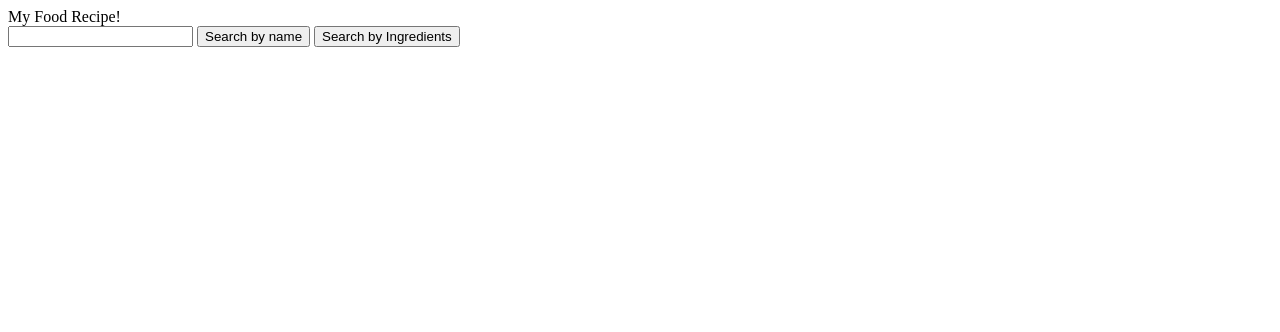
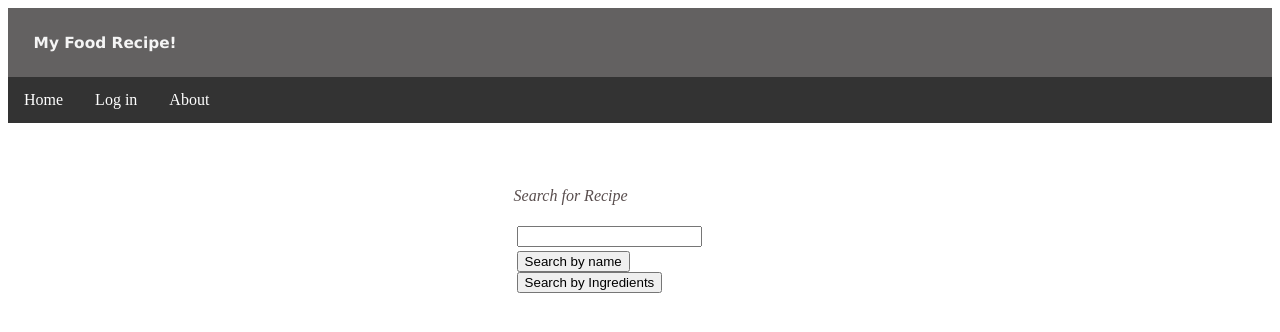
Before and after one commit to ankitkpandey1/RecipeSite, a Django app: template foodstuffs/templates/foodstuffs/home.html in a window 1280 px wide. Shown: the top 332 px of the page. Run offline with Django 3.2, Linux system fonts and the light colour scheme; the template is opened without the code that fills it, so the values that code supplies are empty, except form fields; tables that the repository leaves empty hold one stand-in row (values such as "Sample post"); form fields are guessed from the names that the template uses.

Commit message:
Homepage Css done

```diff
--- a/foodstuffs/forms.py
+++ b/foodstuffs/forms.py
@@ -28,5 +28,5 @@ class EditRecipeForm(forms.Form):
     recipe_img=forms.ImageField(required=False)
 
 class SearchForm(forms.Form):
-    keyword=forms.CharField(max_length=50)
+    keyword=forms.CharField(max_length=50,widget=forms.Textarea(attrs={'cols':40,'rows':1}) )
     choice=forms.CharField(max_length=10)
--- /dev/null
+++ b/foodstuffs/static/css/foodstuffs.css
@@ -0,0 +1,35 @@
+header {
+    padding-top: 2vw;
+    padding-bottom: 2vw;
+    padding-left: 2vw;
+    background-color: rgba(54, 51, 51, 0.774);
+    font-weight: bolder;
+    font-family: 'Lucida Sans';
+    color: whitesmoke;
+    font-size: 1.2vw;
+}
+
+.ul1 {
+    list-style-type: none;
+    margin: 0;
+    padding: 0;
+    overflow: hidden;
+    background-color: #333;
+}
+
+.li1 {
+    float: left;
+}
+
+.lia {
+    display: block;
+    color: white;
+    text-align: center;
+    padding: 14px 16px;
+    text-decoration: none;
+}
+
+.lia:hover {
+    background-color: #555;
+    color: white;
+}
--- a/foodstuffs/templates/foodstuffs/home.html
+++ b/foodstuffs/templates/foodstuffs/home.html
@@ -1,29 +1,72 @@
+ {% load static %}
+
 <!DOCTYPE html>
 <html>
 
 <head>
     <title>Welcome Food Recipe!</title>
 </head>
+<link rel="stylesheet" href="{% static 'css/foodstuffs.css' %}">
 <script>
 </script>
 <style>
+    #input {
+        padding-top: 5vw;
+        margin: auto;
+        width: 20%;
+    }
 
+    em {
+        text-align: center;
+        color: rgba(17, 2, 2, 0.699);
+    }
 </style>
 
 <body>
     <header>My Food Recipe!</header>
+    <div class="menu">
+
+        <ul class="ul1">
+            <li class="li1"><a class="lia" href="Home">Home</a></li>
+            {% if islog == True %}
+            <li class="li1"><a class="lia" href="makerecipe">Make a Recipe!</a></li>
+            <li class="li1"><a class="lia" href="profile">Profile</a></li>
+            <li class="li1"><a class="lia" href="logout">Log out</a></li>
+
+            {% else %}
+            <li class="li1"><a class="lia" href="login">Log in</a></li>
+            {% endif %}
 
 
 
-    <div id="3">
-        <form method="POST">
-            {% csrf_token %} {{form.keyword}}
+            <li class="li1"><a class="lia" href="about">About</a></li>
 
-            <button type="submit" value="name" name="choice">Search by name </button>
-            <button type="submit" value="ingredient" name="choice">Search by Ingredients </button>
+        </ul>
 
-        </form>
     </div>
+
+
+    <form method="POST">
+        {% csrf_token %}
+
+        <div id="input">
+            <em>Search for Recipe</em>
+
+
+            <br><br>
+            <table>
+                <tr>
+                    <td> {{form.keyword}}</td>
+                </tr>
+                <tr>
+                    <td> <button type="submit" value="name" name="choice">Search by name</button>&nbsp;&nbsp;&nbsp;&nbsp;&nbsp;&nbsp;&nbsp;&nbsp;&nbsp;&nbsp;&nbsp;
+
+                        <button type="submit" value="ingredient" name="choice">Search by Ingredients</button></td>
+                </tr>
+            </table>
+        </div>
+    </form>
+
 
 
 
```
Also changed, not shown: db.sqlite3.
